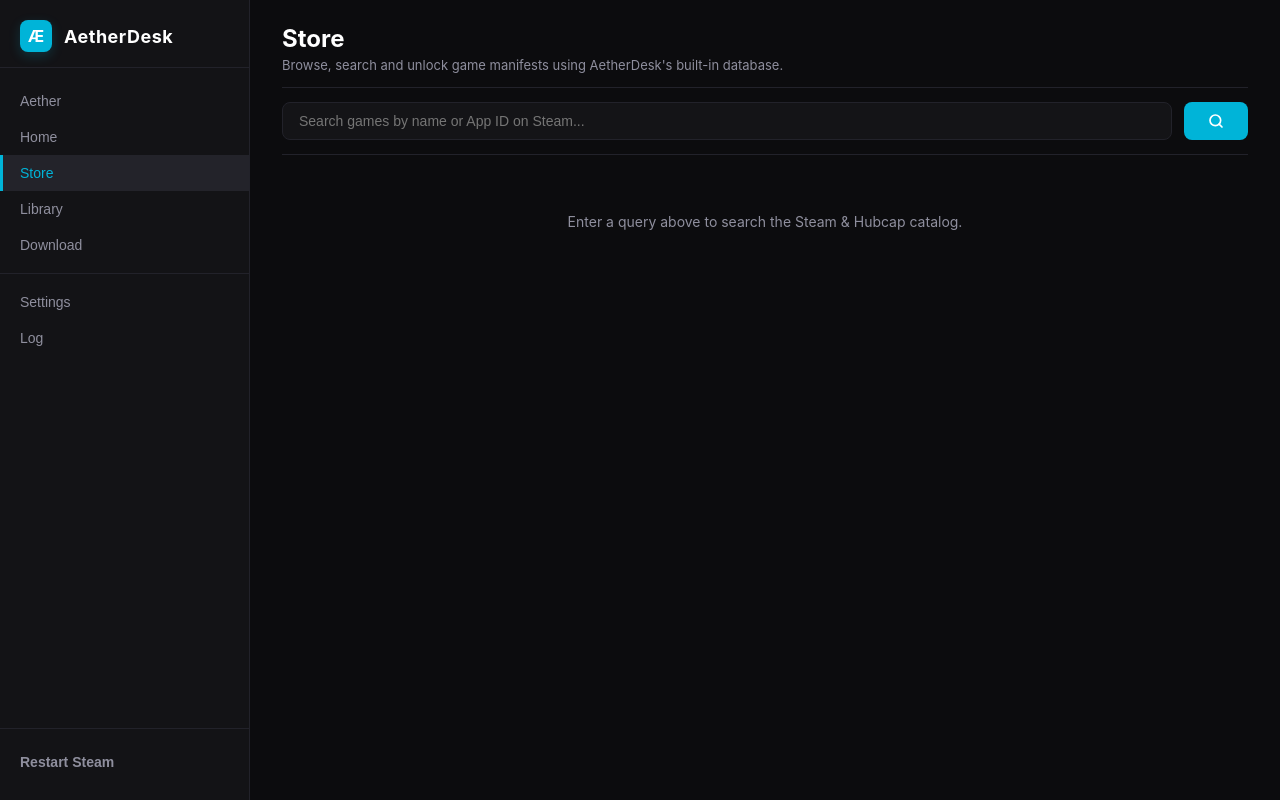
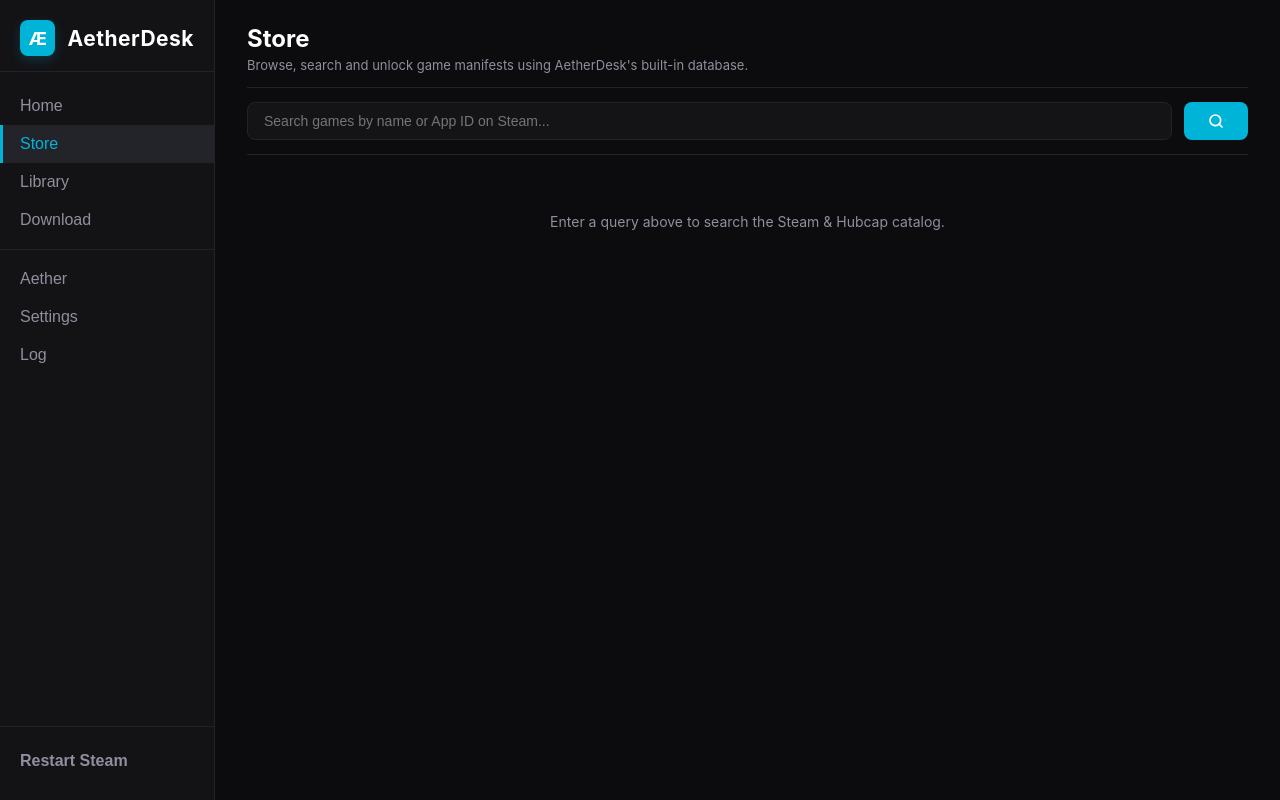
Before and after one commit to michelegoku3/Aether, a React (Vite) app in the folder AetherDesk/: page / in a window 1280 px wide. Both pictures are taken after a click on the button "Store". Built offline with nearby package versions, Linux system fonts and the light colour scheme.

Commit message:
fix: other UI changes

```diff
--- a/AetherDesk/src-tauri/tauri.conf.json
+++ b/AetherDesk/src-tauri/tauri.conf.json
@@ -13,9 +13,9 @@
     "windows": [
       {
         "title": "AetherDesk",
-        "width": 1050,
+        "width": 1075,
         "height": 720,
-        "minWidth": 1050,
+        "minWidth": 1075,
         "minHeight": 720,
         "resizable": true,
         "fullscreen": false,
--- a/AetherDesk/src/components/Sidebar.tsx
+++ b/AetherDesk/src/components/Sidebar.tsx
@@ -19,14 +19,6 @@
         {/* Separator Line */}
         <div className="separator brand-separator"></div>
 
-        {/* Aether (Button like the others) */}
-        <button
-          onClick={() => onTabChange('aether')}
-          className={`nav-item ${activeTab === 'aether' ? 'active' : ''}`}
-        >
-          Aether
-        </button>
-
         {/* Home */}
         <button
           onClick={() => onTabChange('home')}
@@ -43,7 +35,7 @@
           Store
         </button>
 
-        {/* Library (New item, after Store) */}
+        {/* Library */}
         <button
           onClick={() => onTabChange('library')}
           className={`nav-item ${activeTab === 'library' ? 'active' : ''}`}
@@ -61,6 +53,14 @@
 
         {/* Separator Line */}
         <div className="separator"></div>
+
+        {/* Aether (Moved here: above settings, below the separator line) */}
+        <button
+          onClick={() => onTabChange('aether')}
+          className={`nav-item ${activeTab === 'aether' ? 'active' : ''}`}
+        >
+          Aether
+        </button>
 
         {/* Settings */}
         <button
--- a/AetherDesk/src/style.css
+++ b/AetherDesk/src/style.css
@@ -55,7 +55,7 @@
 
 /* Sidebar Styling */
 .sidebar {
-  width: 250px;
+  width: 215px; /* Slightly smaller sidebar width */
   height: 100vh;
   background-color: var(--bg-sidebar);
   border-right: 1px solid var(--border-color);
@@ -75,13 +75,14 @@
 .sidebar-brand {
   display: flex;
   align-items: center;
+  justify-content: center; /* Centered horizontally in the sidebar */
   gap: 12px;
   padding: 0 20px 15px 20px;
 }
 
 .brand-icon {
-  width: 32px;
-  height: 32px;
+  width: 36px; /* Slightly larger icon wrapper */
+  height: 36px;
   background-color: var(--color-cyan);
   border-radius: 8px;
   display: flex;
@@ -89,13 +90,13 @@
   justify-content: center;
   font-weight: bold;
   color: #ffffff;
-  font-size: 16px;
+  font-size: 18px; /* Increased font size */
   box-shadow: 0 4px 12px rgba(0, 180, 216, 0.2);
 }
 
 .brand-name {
   font-weight: 700;
-  font-size: 18px;
+  font-size: 21px; /* Increased font size */
   color: #ffffff;
   letter-spacing: 0.5px;
 }
@@ -130,7 +131,7 @@
   color: var(--color-muted);
   background: none;
   border: none;
-  font-size: 14px;
+  font-size: 16px; /* Increased sidebar nav item font size slightly */
   font-weight: 500;
   text-align: left;
   cursor: pointer;
@@ -186,6 +187,7 @@
   width: 100%;
   height: 100%;
   overflow-y: auto;
+  overflow-x: hidden; /* Bulletproof: prevent any horizontal scrollbar on small windows */
   padding: 24px 32px; /* Margini più stretti */
   display: flex;
   flex-direction: column;
@@ -258,10 +260,12 @@
 /* 10 rows x 2 columns Grid Layout */
 .store-grid {
   display: grid;
-  grid-template-columns: repeat(2, 1fr); /* Exactly 2 columns */
+  grid-template-columns: repeat(2, minmax(0, 1fr)); /* Crucial: minmax(0, 1fr) lets columns shrink below text width, preventing overflow! */
   grid-auto-rows: 130px; /* Increased card height */
   gap: 16px;
   margin-top: 4px; /* Ridotto il margine superiore della griglia */
+  width: 100%;
+  max-width: 100%; /* Forces the grid container to strictly stay within the store width */
 }
 
 /* Game Card Component (Horizontal Layout) */
@@ -272,6 +276,8 @@
   display: flex;
   overflow: visible; /* Changed to visible to let the superimposed badge pop out! */
   position: relative; /* Added relative positioning context for the absolute badge */
+  min-width: 0; /* Crucial: allows the card to shrink below text width, preventing overflow! */
+  width: 100%;
   transition: transform 0.2s ease, border-color 0.2s ease;
 }
 
@@ -358,6 +364,8 @@
   display: flex;
   flex-direction: column;
   gap: 2px;
+  min-width: 0; /* Crucial: allows details text to shrink, letting text-overflow trigger! */
+  width: 100%;
 }
 
 .game-name {
```
